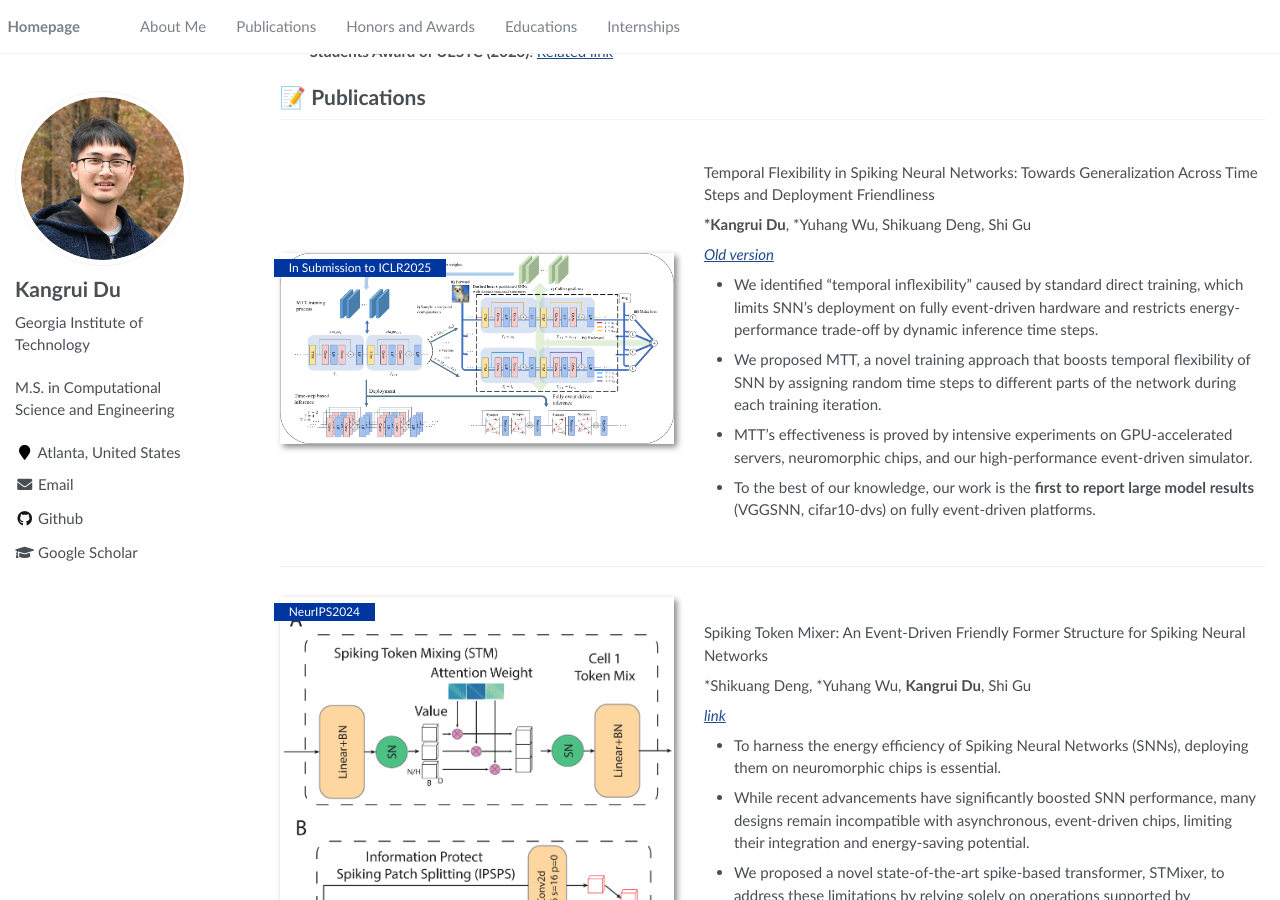
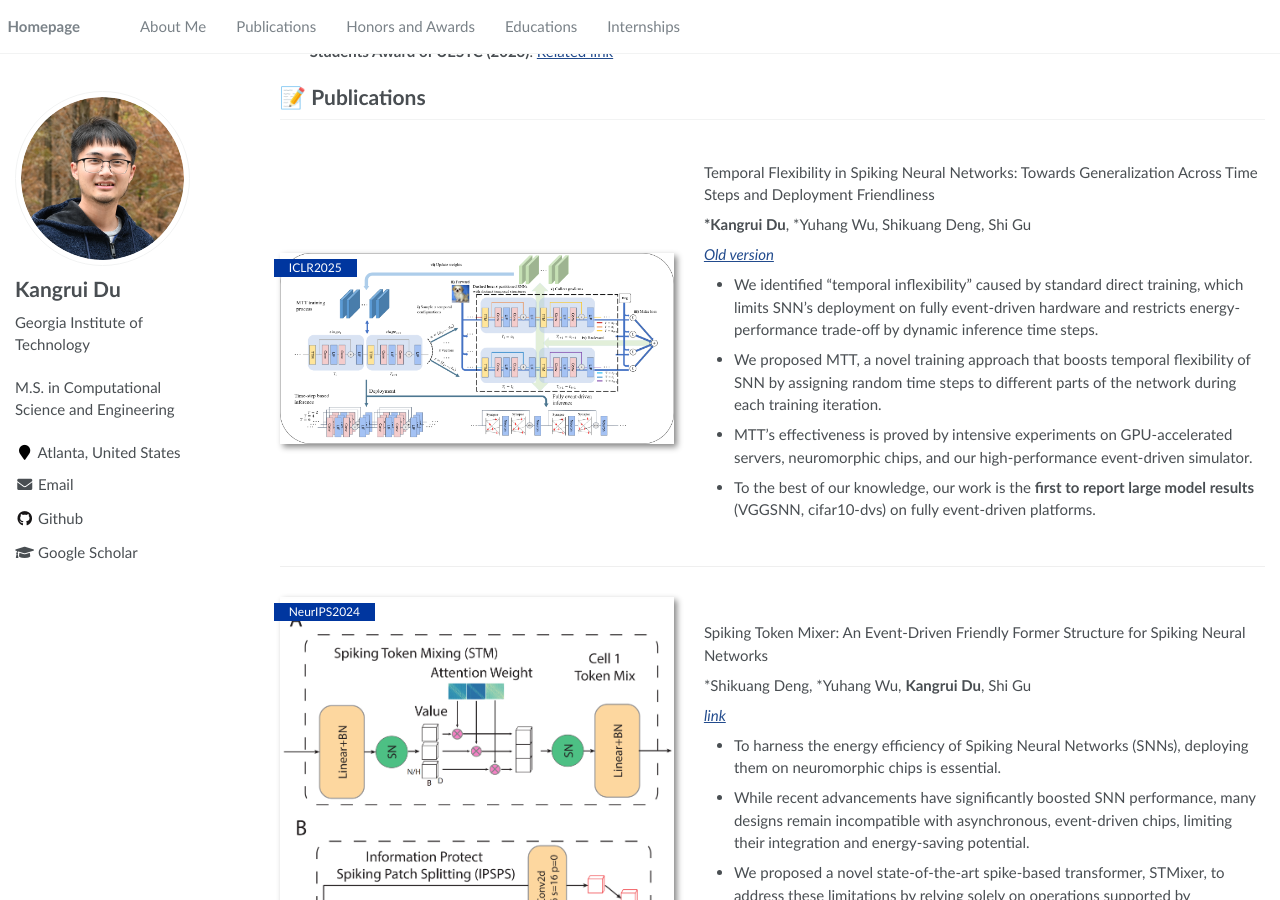
Before and after one commit to Rockdu/Rockdu.github.io, a Jekyll site: the page built from _pages/about.md, in a window 1280 px wide and 900 px high, scrolled down 359 px. Built offline with Jekyll 4.4.1, drawn with Linux system fonts in a browser that asks for light colours.

Commit message:
Update about.md

```diff
--- a/_pages/about.md
+++ b/_pages/about.md
@@ -31,7 +31,7 @@ My current research interests mainly lie in building systems for fast and effici
 # 📝 Publications
 
 
-<div class='paper-box'><div class='paper-box-image'><div><div class="badge">In Submission to ICLR2025</div><img src='images/Fig1_neurips2024.png' alt="sym" width="100%"></div></div>
+<div class='paper-box'><div class='paper-box-image'><div><div class="badge">ICLR2025</div><img src='images/Fig1_neurips2024.png' alt="sym" width="100%"></div></div>
 
 <div class='paper-box-text' markdown="1">
 
```
